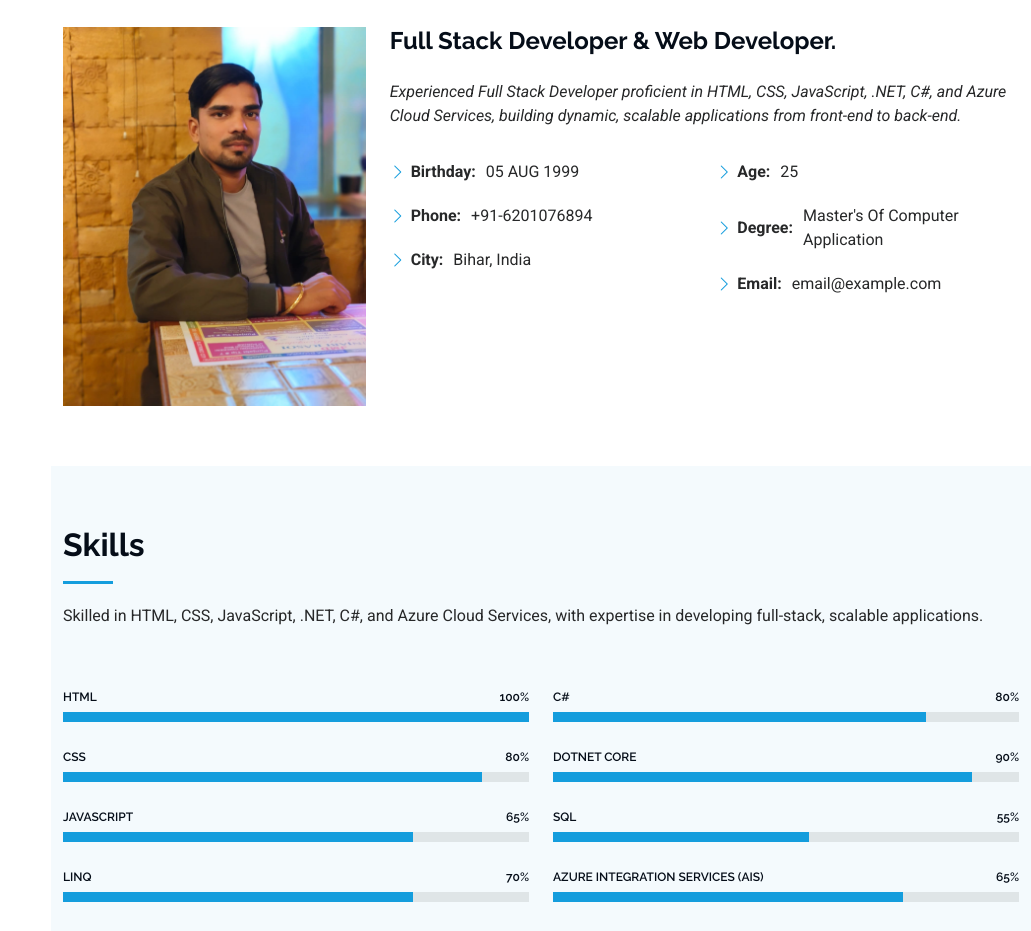
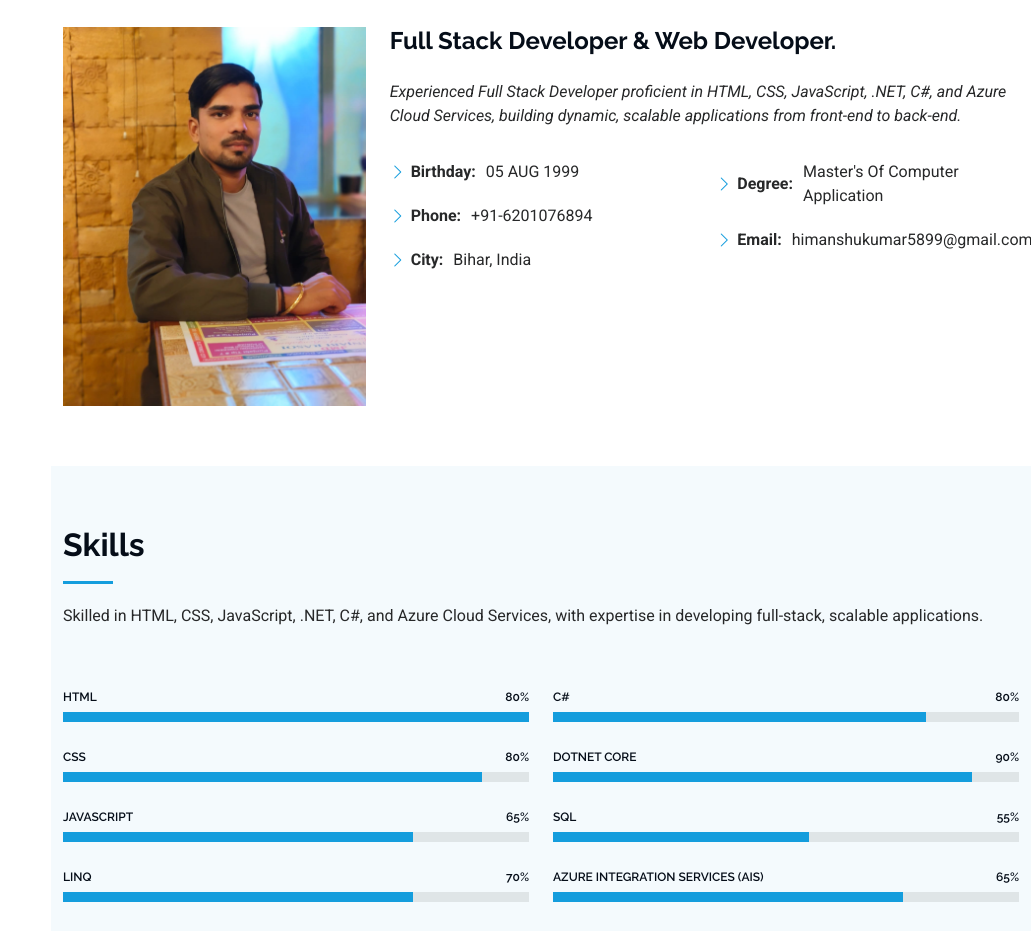
Before and after one commit to Himanshu2373/portfolio, a plain HTML site: page index.html in a window 1280 px wide. Shown: the part 1067-1998 px from the top of the page, without its empty margins (249-1280 px from the left). Drawn offline with Linux system fonts and the light colour scheme.

Commit message:
Update index.html

```diff
--- a/index.html
+++ b/index.html
@@ -185,10 +185,10 @@
                 </div>
                 <div class="col-lg-6">
                   <ul>
-                    <li>
+<!--                     <li>
                       <i class="bi bi-chevron-right"></i> <strong>Age:</strong>
                       <span>25</span>
-                    </li>
+                    </li> -->
                     <li>
                       <i class="bi bi-chevron-right"></i>
                       <strong>Degree:</strong>
@@ -196,7 +196,7 @@
                     </li>
                     <li>
                       <i class="bi bi-chevron-right"></i>
-                      <strong>Email:</strong> <span>email@example.com</span>
+                      <strong>Email:</strong> <span>himanshukumar5899@gmail.com</span>
                     </li>
                     <!-- <li>
                       <i class="bi bi-chevron-right"></i>
@@ -229,7 +229,7 @@
             <div class="col-lg-6">
               <div class="progress">
                 <span class="skill"
-                  ><span>HTML</span> <i class="val">100%</i></span
+                  ><span>HTML</span> <i class="val">80%</i></span
                 >
                 <div class="progress-bar-wrap">
                   <div
@@ -405,7 +405,7 @@
                 <h4>Master of Computer Applications</h4>
                 <h5>2022 - 2024</h5>
                 <p>
-                  <em>Lovely Professional University, Jalandhart, Punjab</em>
+                  <em>Lovely Professional University, Jalandhar, Punjab</em>
                 </p>
                 <p>
                   Master's in Computer Science with a CGPA of 8.4, demonstrating
@@ -718,7 +718,7 @@
                   <i class="bi bi-envelope flex-shrink-0"></i>
                   <div>
                     <h3>Email Us</h3>
-                    <p>himanshukumar@gmail.com</p>
+                    <p>himanshukumar5899@gmail.com</p>
                   </div>
                 </div>
                 <!-- End Info Item -->
@@ -734,7 +734,7 @@
               </div>
             </div>
 
-            <div class="col-lg-7">
+<!--             <div class="col-lg-7">
               <iframe
                 src="https://docs.google.com/forms/d/e/1FAIpQLScobhyhwQSHu2Up9XL3joEVQkuhWSq84AQTPh8gIfETlO9xWQ/viewform?embedded=true"
                 width="640"
@@ -744,7 +744,7 @@
                 marginwidth="0"
                 >Loading…</iframe
               >
-            </div>
+            </div> -->
             <!-- End Contact Form -->
           </div>
         </div>
```
